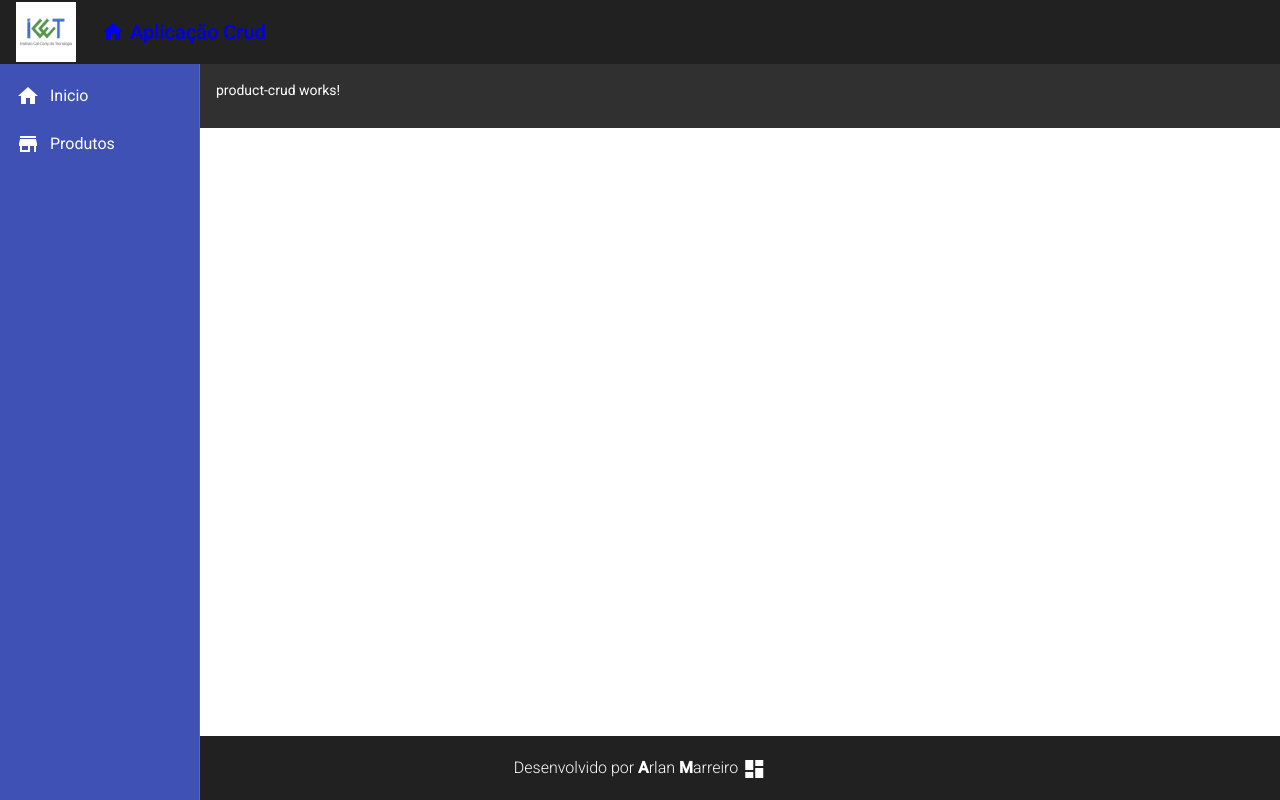
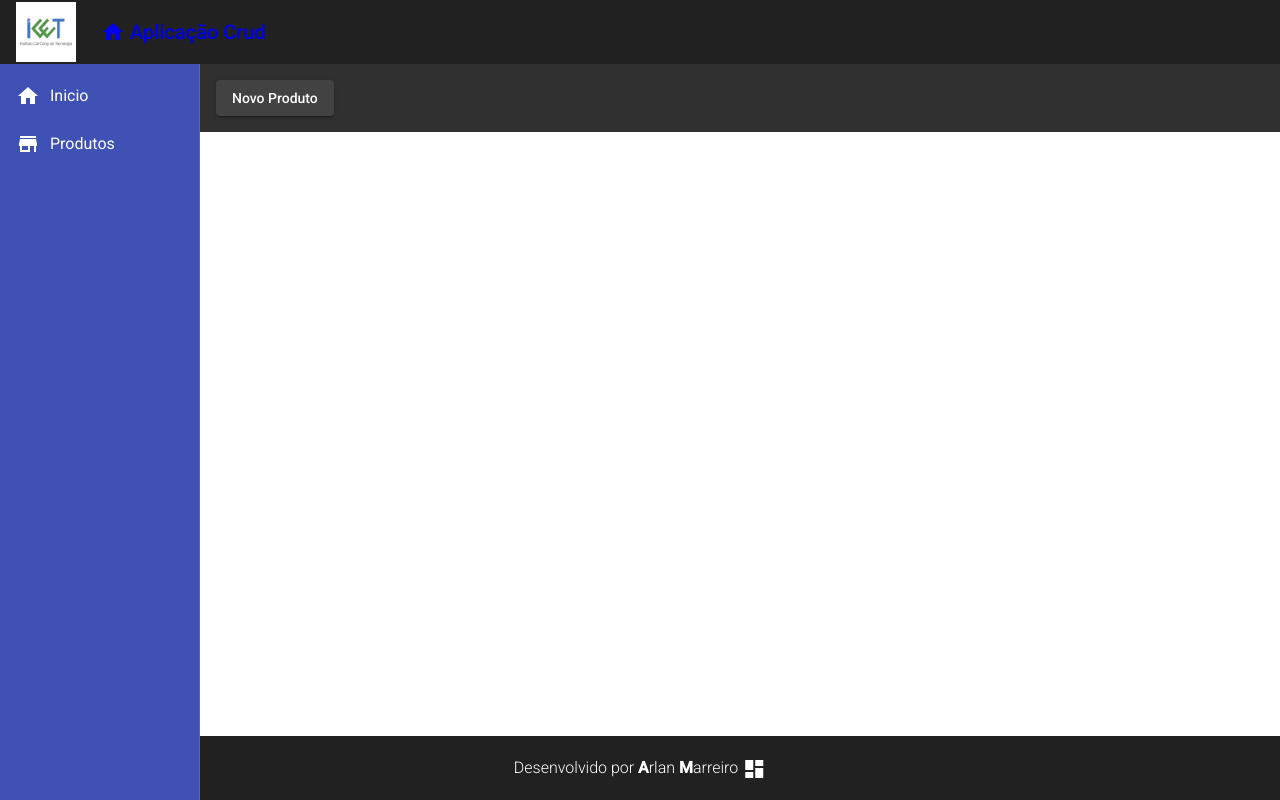
Before and after one commit to arlansonic/Crud-Angular, an Angular app in the folder frontend/: page /products in a window 1280 px wide. Built offline with nearby package versions, Linux system fonts and the light colour scheme.

Commit message:
Navigate to crate Products Screen

```diff
--- a/frontend/src/app/app.module.ts
+++ b/frontend/src/app/app.module.ts
@@ -16,7 +16,7 @@ import {MatCardModule} from '@angular/material/card';
 import { HomeComponent } from './views/home/home.component';
 import { ProductCrudComponent } from './views/product-crud/product-crud.component';
 import { ProductCreateComponent } from './components/product/product-create/product-create.component';
-
+import {MatButtonModule} from '@angular/material/button';
 
 @NgModule({
   declarations: [
@@ -35,7 +35,8 @@ import { ProductCreateComponent } from './components/product/product-create/prod
     MatToolbarModule,
     MatSidenavModule,
     MatListModule,
-    MatCardModule
+    MatCardModule,
+    MatButtonModule
   ],
   providers: [],
   bootstrap: [AppComponent]
--- a/frontend/src/app/views/product-crud/product-crud.component.html
+++ b/frontend/src/app/views/product-crud/product-crud.component.html
@@ -1 +1,3 @@
-<p>product-crud works!</p>
+<button mat-raised-button (click)="navigateToProductCreate()">
+    Novo Produto
+</button>
--- a/frontend/src/app/views/product-crud/product-crud.component.ts
+++ b/frontend/src/app/views/product-crud/product-crud.component.ts
@@ -1,4 +1,5 @@
 import { Component, OnInit } from '@angular/core';
+import {Router} from '@angular/router';
 
 @Component({
   selector: 'app-product-crud',
@@ -7,9 +8,13 @@ import { Component, OnInit } from '@angular/core';
 })
 export class ProductCrudComponent implements OnInit {
 
-  constructor() { }
+  constructor(private router: Router) { }
 
   ngOnInit(): void {
   }
 
+  navigateToProductCreate(): void{
+    this.router.navigate(['/products/create'])
+  }
+
 }
```
